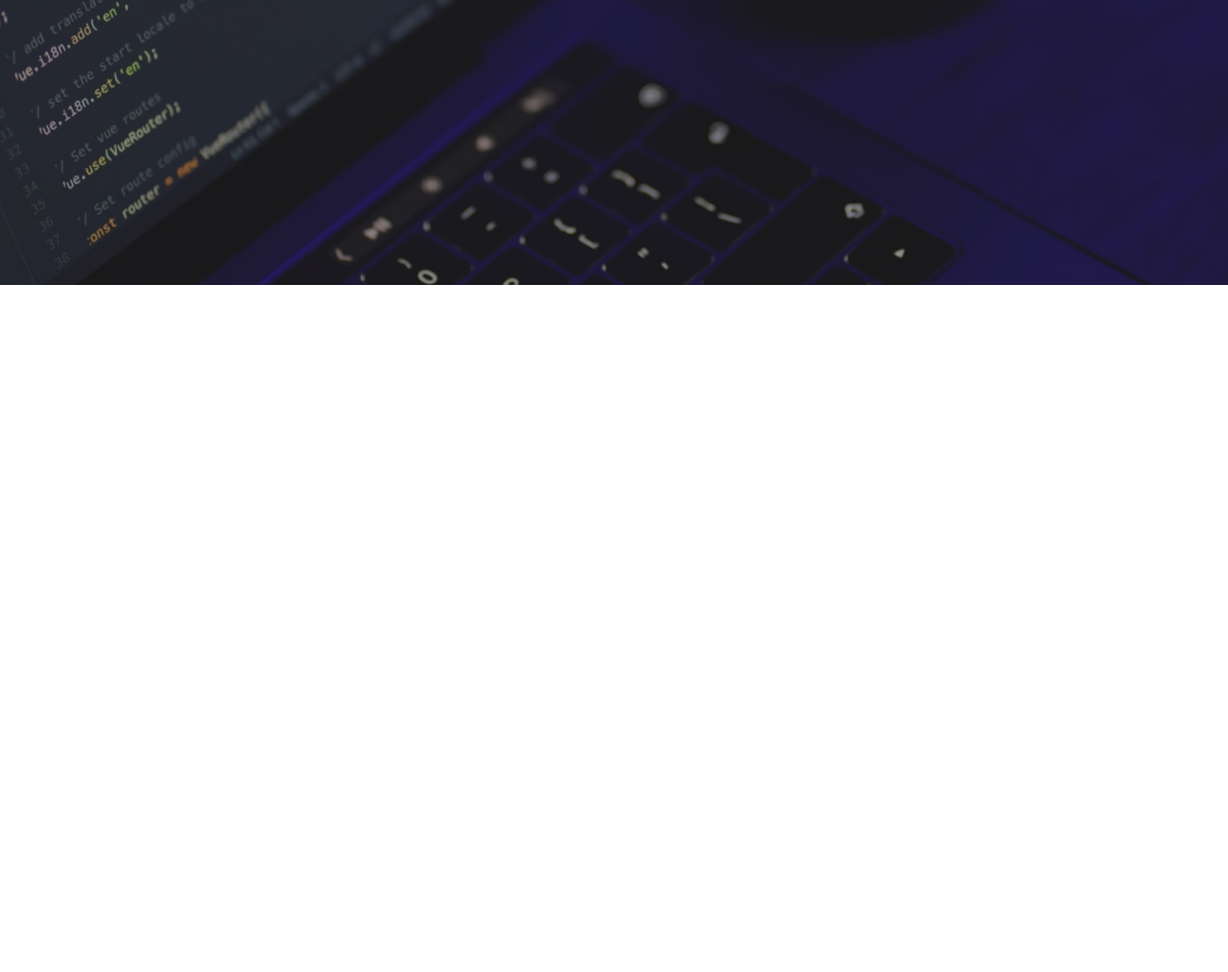
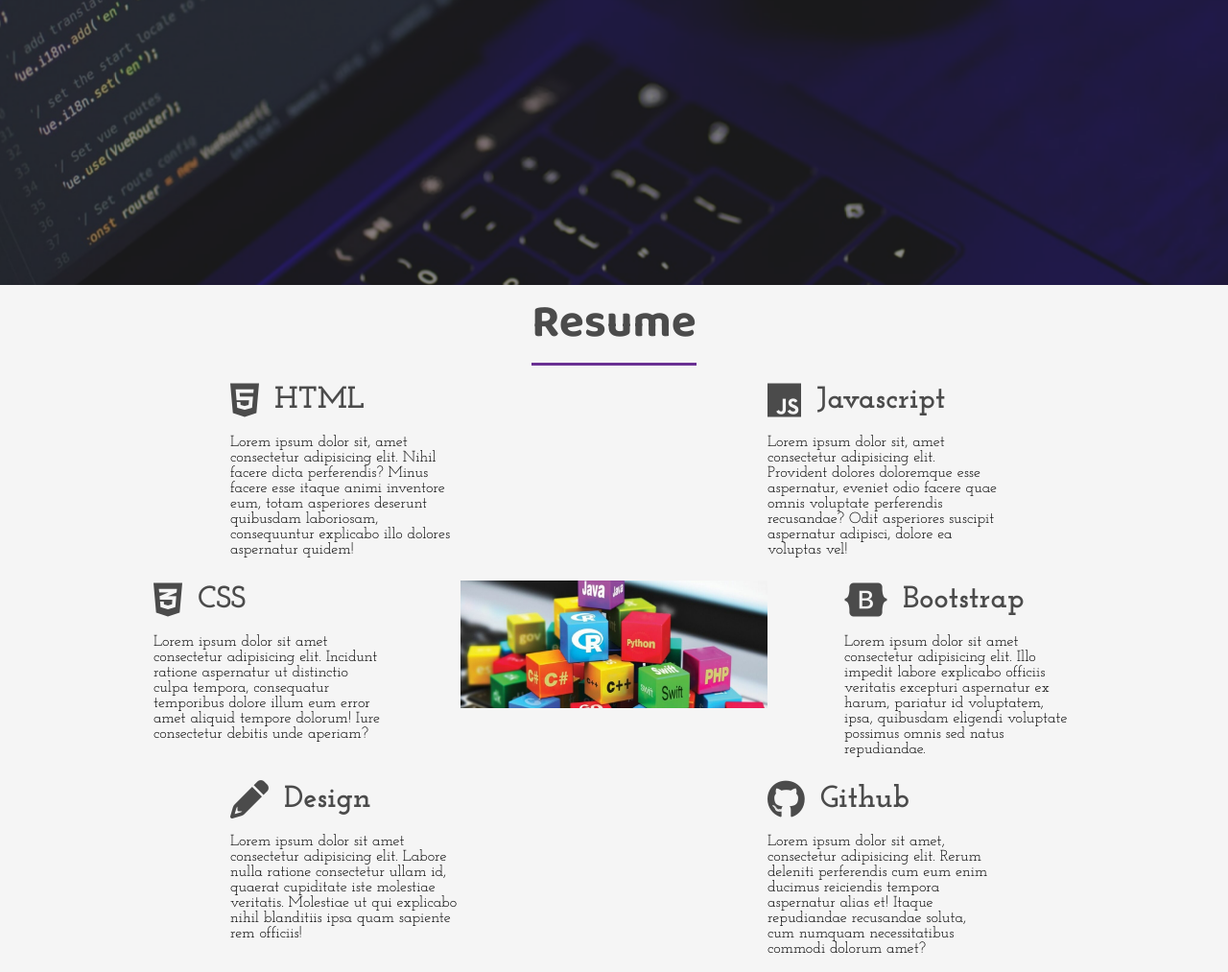
Before and after one commit to rhaycf/portfolio, a plain HTML site: page index.html in a window 1280 px wide. Shown: the part 503-1516 px from the top of the page at 96% size. Before the commit the page ends 800 px from the top, so only its background shows below. Drawn offline with Linux system fonts and the light colour scheme.

Commit message:
:package: resume

```diff
--- a/index.html
+++ b/index.html
@@ -37,7 +37,7 @@
                 </div>
             </header>
 
-            <div class="sidebar">
+            <aside class="sidebar">
                 <nav>
                     <ul class="menu">
                         <li class="menu-item"><a href="#" class="menu-link"><i class="fas fa-home"></i></a>Home</li>
@@ -48,7 +48,81 @@
                         <!-- <li class="menu-item"><a href="#" class="menu-link">Orçamento</a></li> -->
                     </ul>
                 </nav>
-            </div>
+            </aside>
+
+
+            <section class="sessao-about"></section>
+
+
+
+
+            <section class="sessao-resumes">
+                <div class="sessao-header">
+                    <h1>Resume</h1>
+                </div>
+                <div class="resumes">
+                    <div class="resume">
+                        <div class="resume-header">
+                            <i class="fab fa-html5"></i>
+                            <h3>HTML</h3>
+                        </div>
+                        <div class="resume-text">
+                            <p>Lorem ipsum dolor sit, amet consectetur adipisicing elit. Nihil facere dicta perferendis? Minus facere esse itaque animi inventore eum, totam asperiores deserunt quibusdam laboriosam, consequuntur explicabo illo dolores aspernatur quidem!</p>
+                        </div>
+                    </div>
+                    <div class="resume">
+                        <div class="resume-header">
+                            <i class="fab fa-css3-alt"></i>
+                            <h3>CSS</h3>
+                        </div>
+                        <div class="resume-text">
+                            <p>Lorem ipsum dolor sit amet consectetur adipisicing elit. Incidunt ratione aspernatur ut distinctio culpa tempora, consequatur temporibus dolore illum eum error amet aliquid tempore dolorum! Iure consectetur debitis unde aperiam?</p>
+                        </div>
+                    </div>
+                    <div class="resume">
+                        <div class="resume-header">
+                            <i class="fas fa-pencil-alt"></i>
+                            <h3>Design</h3>
+                        </div>
+                        <div class="resume-text">
+                            <p>Lorem ipsum dolor sit amet consectetur adipisicing elit. Labore nulla ratione consectetur ullam id, quaerat cupiditate iste molestiae veritatis. Molestiae ut qui explicabo nihil blanditiis ipsa quam sapiente rem officiis!</p>
+                        </div>
+                    </div>
+                    <div class="resume">
+                        <div class="resume-header">
+                            <i class="fab fa-js"></i>
+                            <h3>Javascript</h3>
+                        </div>
+                        <div class="resume-text">
+                            <p>Lorem ipsum dolor sit, amet consectetur adipisicing elit. Provident dolores doloremque esse aspernatur, eveniet odio facere quae omnis voluptate perferendis recusandae? Odit asperiores suscipit aspernatur adipisci, dolore ea voluptas vel!</p>
+                        </div>
+                    </div>
+                    <div class="resume">
+                        <div class="resume-header">
+                            <i class="fab fa-bootstrap"></i>
+                            <h3>Bootstrap</h3>
+                        </div>
+                        <div class="resume-text">
+                            <p>Lorem ipsum dolor sit amet consectetur adipisicing elit. Illo impedit labore explicabo officiis veritatis excepturi aspernatur ex harum, pariatur id voluptatem, ipsa, quibusdam eligendi voluptate possimus omnis sed natus repudiandae.</p>
+                        </div>
+                    </div>
+                    <div class="resume">
+                        <div class="resume-header">
+                            <i class="fab fa-github"></i>
+                            <h3>Github</h3>
+                        </div>
+                        <div class="resume-text">
+                            <p>Lorem ipsum dolor sit amet, consectetur adipisicing elit. Rerum deleniti perferendis cum eum enim ducimus reiciendis tempora aspernatur alias et! Itaque repudiandae recusandae soluta, cum numquam necessitatibus commodi dolorum amet?</p>
+                        </div>
+                    </div>
+
+                    <div class="resumes-img-wrapper">
+                        <img src="images/resume.jpg" alt="imagem resume">
+                    </div>
+                </div>
+            </section>
+
+
         </div>
     </body>
     <script src="script.js"></script>
--- a/style.css
+++ b/style.css
@@ -219,10 +219,93 @@ header {
 .menu-link:hover {
   color: #8e2de2;
 }
-/*
-.social-media {
-  background-color: red;
-  position: absolute;
-  bottom: 2rem;
+
+/* ABOUT ME*/
+
+/* RESUME */
+.resumes {
+  display: grid;
+  grid-template-columns: repeat(16, 1fr);
+  grid-template-rows: repeat(6, 6rem);
+  row-gap: 0.5rem;
+}
+
+.resume:nth-child(1) {
+  grid-column: 4 / 7;
+  grid-row: 1 / 3;
+}
+
+.resume:nth-child(2) {
+  grid-column: 3 / 6;
+  grid-row: 3 / 5;
+}
+
+.resume:nth-child(3) {
+  grid-column: 4 / 7;
+  grid-row: 5 / -1;
+}
+
+.resume:nth-child(4) {
+  grid-column: 11 / 14;
+  grid-row: 1 / 3;
+}
+
+.resume:nth-child(5) {
+  grid-column: 12 / 15;
+  grid-row: 3 / 5;
+}
+
+.resume:nth-child(6) {
+  grid-column: 11 / 14;
+  grid-row: 5 / -1;
+}
+
+.sessao-resumes {
+  background-color: #f5f5f5;
+}
+
+.sessao-header {
+  display: flex;
+  /* align-items: center; */
+  justify-content: center;
+}
+
+.sessao-header h1 {
+  font-family: var(--font-primary);
+  font-size: 3rem;
+  color: #4b4b4b;
+  border-bottom: solid 3px #6a3093;
+  margin-bottom: 1rem;
+}
+
+.resume-header {
+  display: flex;
+  align-items: center;
+  color: #4b4b4b;
+}
+
+.resume-header i {
+  font-size: 2.5rem;
+}
+
+.resume-header h3 {
+  font-family: var(--font-secundary);
+  font-size: 2rem;
+  padding-left: 1rem;
+}
+
+.resume-text {
+  font-family: var(--font-secundary);
+  margin-top: 1rem;
+}
+
+.resumes-img-wrapper {
+  grid-column: 7 / 11;
+  grid-row: 3 /5;
   width: 100%;
-} */
+}
+
+.resumes-img-wrapper img {
+  object-fit: cover;
+  width: 100%;
+}
```
Also changed, not shown: images/bg_1.jpg (deleted), images/header-bg.jpg (deleted), images/resume.jpg (added).
